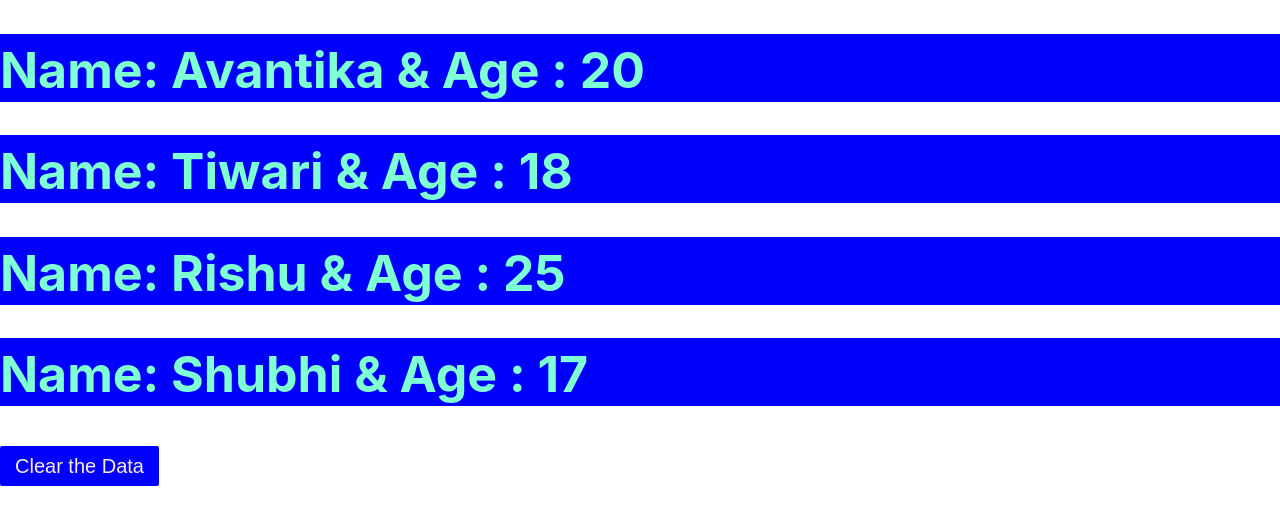
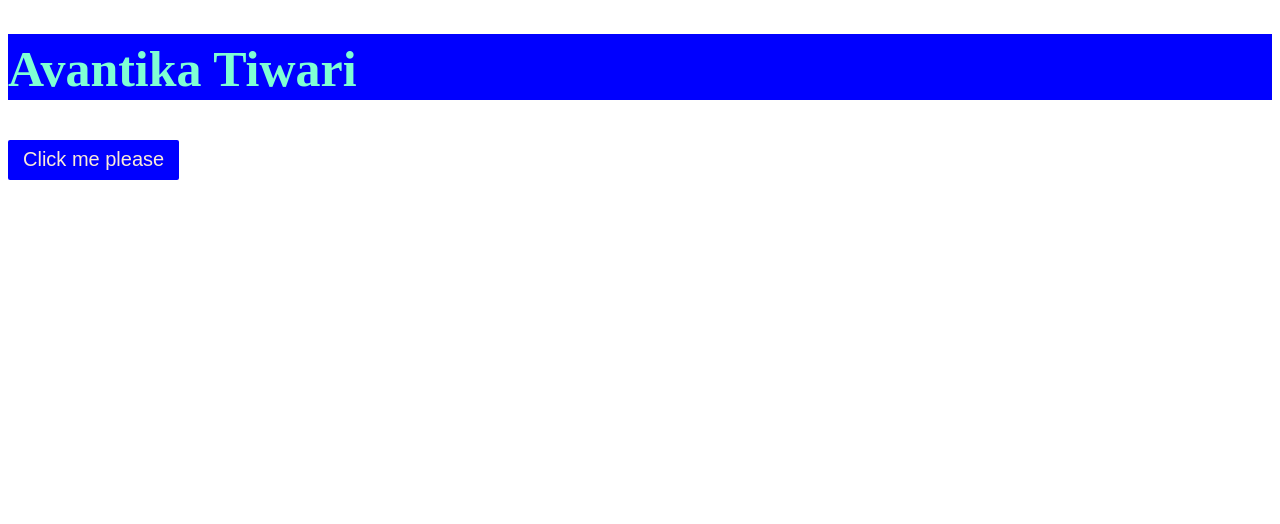
Before and after one commit to AVANTIKA139/frontendwebD, a React (Create React App) app: page / in a window 1280 px wide. Shown: the top 524 px of the page. Built offline with nearby package versions, Linux system fonts and the light colour scheme.

Commit message:
practiseuseState

```diff
--- a/src/App.css
+++ b/src/App.css
@@ -85,3 +85,104 @@
     transform: rotate(360deg);
   }
 }
+
+.center_div{
+  width: 25%;
+  height: 60vh;
+  background-color: aliceblue;
+  box-shadow: 5px 5px 25px -5px rgba(red, green, blue, alpha) ;
+  border-radius: 15px;
+  display: flex;
+  flex-direction: column;
+  justify-content: center;
+  align-items: center;
+
+  .outer-box {
+    width:1530px;
+    height:860px;
+    border:5.5px solid #000;
+     padding: 50px;
+     margin:20px;
+     display:flex;
+     justify-content: center;
+    align-items: center;
+    box-shadow: 0 0 10px rgba(0,0,0,0.2);
+    background-image: linear-gradient(45deg, #772828 25%, transparent 25%, transparent 75%, #772828, #772828 100%);
+    background-size: 20px 20px;
+    background-color: #772828;}
+
+}
+.inner-box {
+  width:300px;
+  border:2px solid #000;
+  height: 300px;
+  display: flex;
+  flex-direction: column;
+  justify-content: center;
+  align-items: center;
+  margin :500px;
+  box-shadow: 0 0 80px rgba(0,0,0,0.2);
+  background-image: linear-gradient(45deg, #30f00a 25%, transparent 25%, transparent 75%, #0af04f 75%, #0af01d 100%);
+  background-size: 20px 20px;
+  background-color: #28ec63
+}
+.num {
+  text-align: center;
+  line-height:0.6;
+  text-shadow:0 0 80px rgba(0,0,0,0.2);;
+}
+.main_div {
+  width: 100%;
+  height: 100vh;
+  background: #badc58;
+  display: flex;
+  flex-direction: row;
+  justify-content: center;
+  align-items: center;
+  text-align: center;
+
+}
+h1 {
+  color: aquamarine;
+  background: transparent;
+  font-size: 50px;
+  background-color: blue;
+  padding: 6px 0 2px 0;
+  margin-bottom: 10px;
+  width: 100%;
+  box-shadow: 5px 5px 15px -5px rgba(red, green, blue, alpha);
+  @keyframes blink {
+    0%{opacity:1;}
+    50%{opacity:0;}
+    100%{opacity:1;}
+  }
+  .blink {
+    animation: blink 2s infinite;
+  }
+
+}
+button {
+  min-height: 40px;
+  border-radius: 2px;
+  border-color: transparent;
+  background-color: blue;
+  color: antiquewhite;
+  font-size: 20px;
+  border: cadetblue;
+outline: brown;
+padding: 0 15px;
+margin-top: 30px;
+box-shadow: 5px 5px 15px -5px rgba(red, green, blue, alpha);
+
+}
+button:hover {
+  background-color: #dc58c4;
+
+}
+
+.btn_div {
+  width: 100%;
+  display: flex;
+  justify-content: space-around;
+  align-items: center;
+}
--- a/src/App.js
+++ b/src/App.js
@@ -4,7 +4,10 @@ import React from "react";
 // import Para from "./Para";
 // import List from "./List";
 // import Conditionalrendering from "./Conditionalrendering";
-import UseStateArray from "./UseStateArray";
+// import UseStateArray from "./UseStateArray";
+
+// import Counter1 from "./Counter1";
+import Name from "./Name";
 function App() {
   return (
     <>
@@ -12,8 +15,10 @@ function App() {
       <Para />
       <List /> */}
       {/* <Conditionalrendering /> */}
-      <UseStateArray />
+      {/* <UseStateArray /> */}
+      <Name />
     </>
   );
 }
 export default App;
+// rafce(shortcut but not working)
--- /dev/null
+++ b/src/Counter1.js
@@ -0,0 +1,22 @@
+import React, { Component } from "react";
+class Counter1 extends Component {
+  state = {
+    counter: 0,
+  };
+  increment = () => {
+    let c = this.state.counter;
+    c = c + 1;
+    this.setState({
+      counter: c,
+    });
+  };
+  render() {
+    return (
+      <div>
+        <h1>{this.state.counter}</h1>
+        <button onClick={this.increment}>ADD</button>
+      </div>
+    );
+  }
+}
+export default Counter1;
--- /dev/null
+++ b/src/Name.js
@@ -0,0 +1,52 @@
+// example of using normal useState
+// / import { useState } from "react";
+
+// const Name = () => {
+//   // var val = "Avantika Tiwari";
+//   const [myName, setmyName] = useState("Avantika Tiwari");
+//   const changeName = () => {
+//     // val = "Lovely Tiwari";
+//     // console.log(val);
+//     setmyName("Lovely Tiwari");
+//   };
+//   console.log(myName);
+//   return (
+//     <div>
+//       <h1>{myName}</h1>
+//       <button className="btn" onClick={changeName}>
+//         Click me please
+//       </button>
+//     </div>
+//   );
+// };
+
+// export default Name;
+
+// example of how to toggle the data()
+import { useState } from "react";
+
+const Name = () => {
+  // var val = "Avantika Tiwari";
+  const [myName, setmyName] = useState("Avantika Tiwari");
+  const changeName = () => {
+    // val = "Lovely Tiwari";
+    // console.log(val);
+    let val = myName;
+    if (val === "Avantika Tiwari") {
+      setmyName("Lovely Tiwari");
+    } else {
+      setmyName("Avantika Tiwari");
+    }
+  };
+  console.log(myName);
+  return (
+    <div>
+      <h1>{myName}</h1>
+      <button className="btn" onClick={changeName}>
+        Click me please
+      </button>
+    </div>
+  );
+};
+
+export default Name;
--- a/src/index.css
+++ b/src/index.css
@@ -11,104 +11,3 @@ code {
   font-family: source-code-pro, Menlo, Monaco, Consolas, 'Courier New',
     monospace;
 }
-
-.center_div{
-  width: 25%;
-  height: 60vh;
-  background-color: aliceblue;
-  box-shadow: 5px 5px 25px -5px rgba(red, green, blue, alpha) ;
-  border-radius: 15px;
-  display: flex;
-  flex-direction: column;
-  justify-content: center;
-  align-items: center;
-
-  .outer-box {
-    width:1530px;
-    height:860px;
-    border:5.5px solid #000;
-     padding: 50px;
-     margin:20px;
-     display:flex;
-     justify-content: center;
-    align-items: center;
-    box-shadow: 0 0 10px rgba(0,0,0,0.2);
-    background-image: linear-gradient(45deg, #772828 25%, transparent 25%, transparent 75%, #772828, #772828 100%);
-    background-size: 20px 20px;
-    background-color: #772828;}
-
-}
-.inner-box {
-  width:300px;
-  border:2px solid #000;
-  height: 300px;
-  display: flex;
-  flex-direction: column;
-  justify-content: center;
-  align-items: center;
-  margin :500px;
-  box-shadow: 0 0 80px rgba(0,0,0,0.2);
-  background-image: linear-gradient(45deg, #30f00a 25%, transparent 25%, transparent 75%, #0af04f 75%, #0af01d 100%);
-  background-size: 20px 20px;
-  background-color: #28ec63
-}
-.num {
-  text-align: center;
-  line-height:0.6;
-  text-shadow:0 0 80px rgba(0,0,0,0.2);;
-}
-.main_div {
-  width: 100%;
-  height: 100vh;
-  background: #badc58;
-  display: flex;
-  flex-direction: row;
-  justify-content: center;
-  align-items: center;
-  text-align: center;
-
-}
-h1 {
-  color: aquamarine;
-  background: transparent;
-  font-size: 50px;
-  background-color: blue;
-  padding: 6px 0 2px 0;
-  margin-bottom: 10px;
-  width: 100%;
-  box-shadow: 5px 5px 15px -5px rgba(red, green, blue, alpha);
-  @keyframes blink {
-    0%{opacity:1;}
-    50%{opacity:0;}
-    100%{opacity:1;}
-  }
-  .blink {
-    animation: blink 2s infinite;
-  }
-
-}
-button {
-  min-height: 40px;
-  border-radius: 2px;
-  border-color: transparent;
-  background-color: blue;
-  color: antiquewhite;
-  font-size: 20px;
-  border: cadetblue;
-outline: brown;
-padding: 0 15px;
-margin-top: 30px;
-box-shadow: 5px 5px 15px -5px rgba(red, green, blue, alpha);
-
-}
-button:hover {
-  background-color: #dc58c4;
-
-}
-
-.btn_div {
-  width: 100%;
-  display: flex;
-  justify-content: space-around;
-  align-items: center;
-}
--- a/src/index.js
+++ b/src/index.js
@@ -2,7 +2,7 @@ import React from "react";
 import ReactDOM from "react-dom/client";
 import App from "./App";
 import "./App.css";
-import "./index.css";
+
 const root = ReactDOM.createRoot(document.getElementById("root"));
 root.render(
   <>
```
Also changed, not shown: src/ReactHooks.txt (added).
